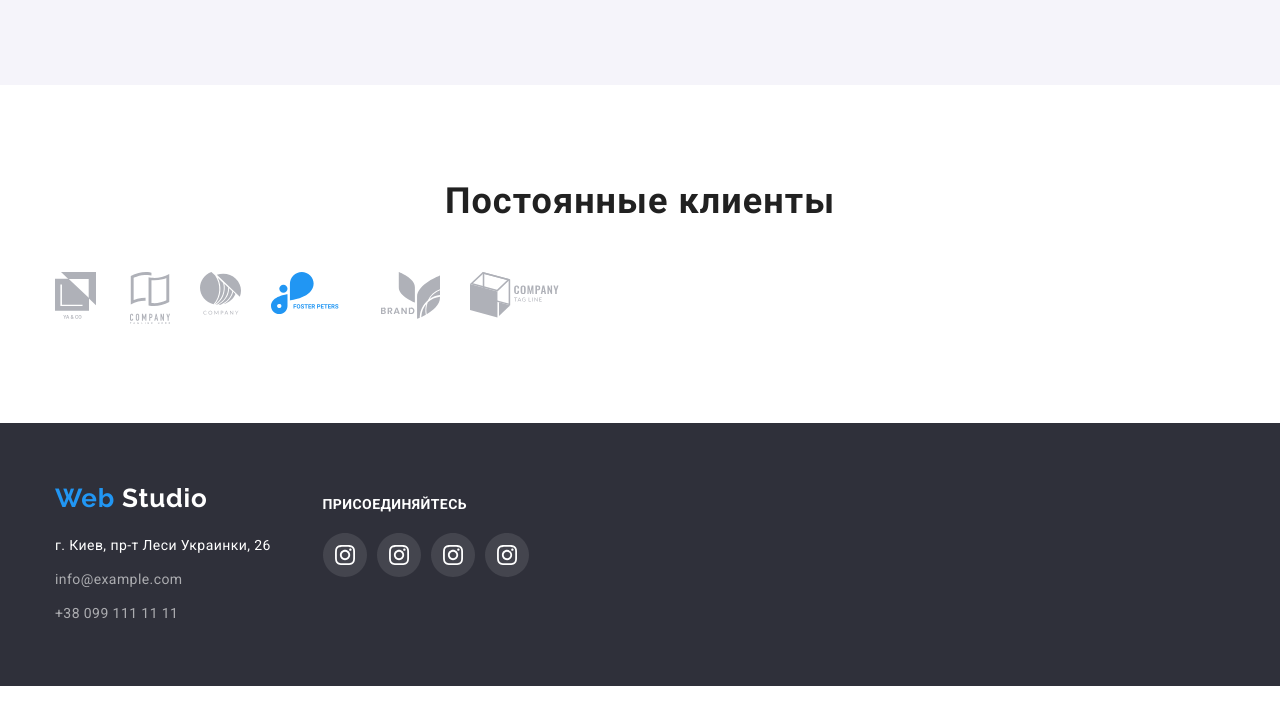
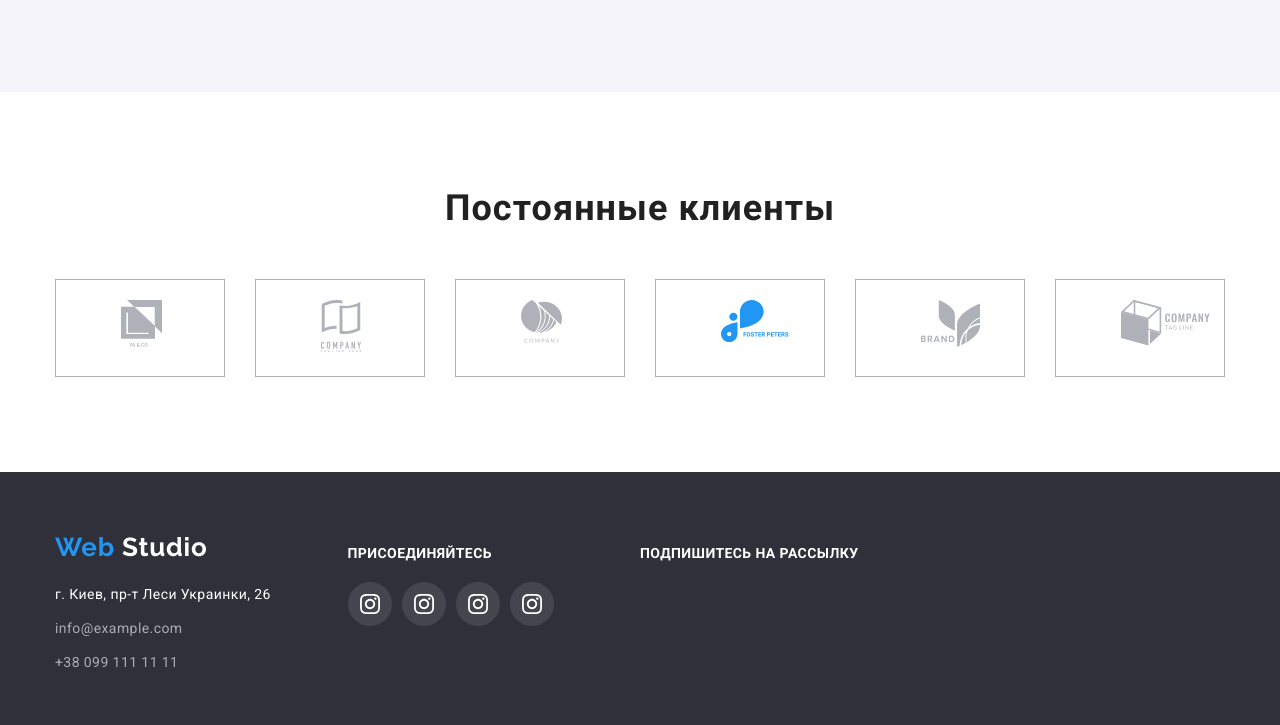
Before and after one commit to Andrii1337/goit-markup-hw-03, a plain HTML site: page index.html in a window 1280 px wide. Shown: the part 1791-2516 px from the top of the page. Before the commit the page ends 2477 px from the top, so only its background shows below. Drawn offline with Linux system fonts and the light colour scheme.

Commit message:
Исправляет ошибки

```diff
--- a/css/style.css
+++ b/css/style.css
@@ -156,6 +156,7 @@ a {
 	line-height: 1.714;
 	letter-spacing: 0.03em;
 	color: #757575;
+	margin: 0;
 }
 .what-doing-item {
 	width: calc((100%-60px) / 3);
@@ -198,22 +199,27 @@ a {
 	letter-spacing: 0.03em;
 	color: #212121;
 	margin-top: 30px;
-	margin-bottom: 0;
+	margin-bottom: 10px;
 }
 .comand-work {
 	font-size: 16px;
 	line-height: 1.187;
 	letter-spacing: 0.03em;
 	color: #757575;
-	margin: 10px 0 15px 0;
+	margin: 0 0 15px 0;
 }
 .comand-social {
 	display: flex;
 	justify-content: center;
+	margin-bottom: 25px;
 }
 
 .clients-item {
-	width: calc((100%-150px) / 6);
+	width: calc((100% - 150px) / 6);
+	border: 1px solid #afb1b8;
+	text-align: center;
+	padding: 20px 65px;
+	margin: 0;
 }
 .clients-item:not(:last-child) {
 	margin-right: 30px;
@@ -224,6 +230,7 @@ a {
 }
 .footer-left-side {
 	padding-top: 60px;
+	width: calc(25% - 30px);
 	margin-right: 30px;
 }
 .white-logo {
@@ -252,6 +259,8 @@ a {
 }
 .social-link {
 	padding-top: 72px;
+	width: calc(25% - 30px);
+	margin-right: 30px;
 }
 .social-list {
 	margin-top: 20px;
@@ -269,6 +278,17 @@ a {
 }
 .ftr-social {
 	color: #ffffff;
+}
+.subscribe-email {
+	padding-top: 72px;
+	width: 50%;
+}
+.subscribe {
+	color: #ffffff;
+	font-size: 14px;
+	line-height: 1.142;
+	letter-spacing: 0.03em;
+	text-transform: uppercase;
 }
 
 /* portfolio */
@@ -304,7 +324,8 @@ a {
 .example-item {
 	width: calc((100% - 60px) / 3);
 	margin-right: 30px;
-	border: 1px solid #eeeeee;
+	outline: 1px solid #eeeeee;
+	display: block;
 }
 .example-item:nth-child(-n + 6) {
 	margin-bottom: 30px;
--- a/index.html
+++ b/index.html
@@ -215,6 +215,7 @@
 				</li>
 			</ul>
 			</div>
+			<div class="subscribe-email"><b class="subscribe">Подпишитесь на рассылку</b></div>
 			</div>
 		</footer>
 	</body>
```
Also changed, not shown: portfolio.html (+1 -0 lines).
